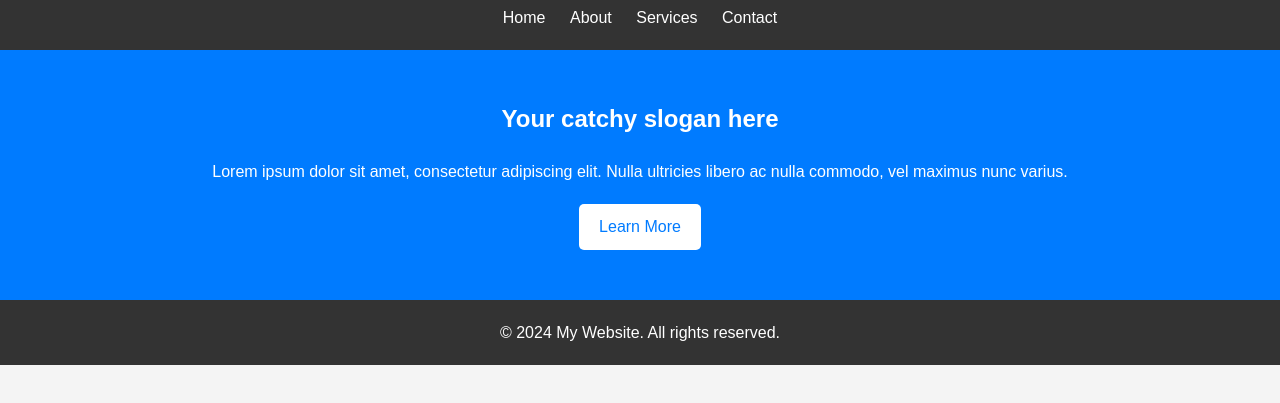
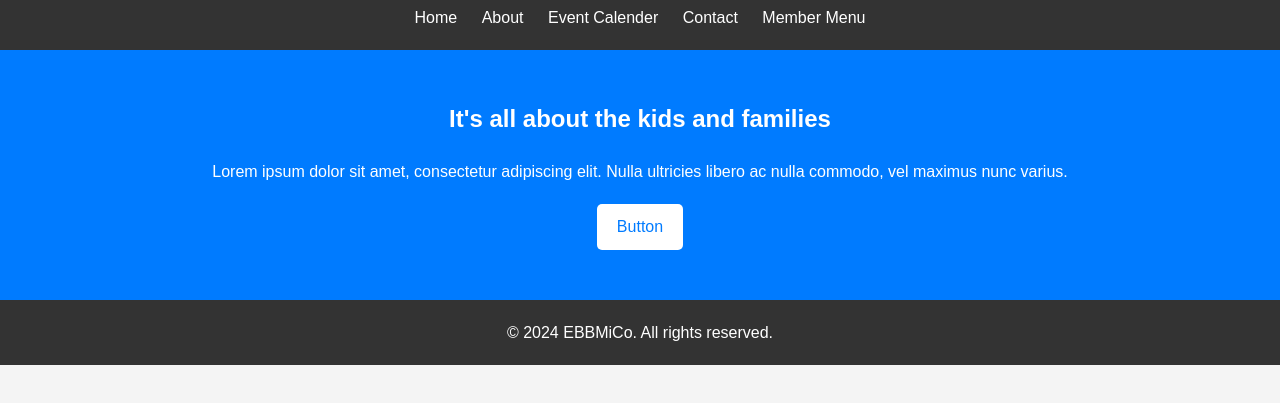
Before and after one commit to isiahmacias25/EEBMiCo, a plain HTML site: page index.html in a window 1280 px wide. Shown: the part 115-518 px from the top of the page. Drawn offline with Linux system fonts and the light colour scheme.

Commit message:
Update index.html

```diff
--- a/index.html
+++ b/index.html
@@ -14,20 +14,23 @@
             <ul>
                 <li><a href="#">Home</a></li>
                 <li><a href="#">About</a></li>
-                <li><a href="#">Services</a></li>
+                <li><a href="#">Event Calender</a></li>
                 <li><a href="#">Contact</a></li>
+                <li><a href="#">Member Menu</a></li>
             </ul>
         </nav>
     </header>
 
     <section class="hero">
-        <h2>Your catchy slogan here</h2>
-        <p>Lorem ipsum dolor sit amet, consectetur adipiscing elit. Nulla ultricies libero ac nulla commodo, vel maximus nunc varius.</p>
-        <a href="#" class="btn">Learn More</a>
+        <h2>It's all about the kids and families</h2>
+        <p>
+            Lorem ipsum dolor sit amet, consectetur adipiscing elit. Nulla ultricies libero ac nulla commodo, vel maximus nunc varius.
+        </p>
+        <a href="#" class="btn">Button</a>
     </section>
 
     <footer>
-        <p>&copy; 2024 My Website. All rights reserved.</p>
+        <p>&copy; 2024 EBBMiCo. All rights reserved.</p>
     </footer>
 </body>
 </html>
```
